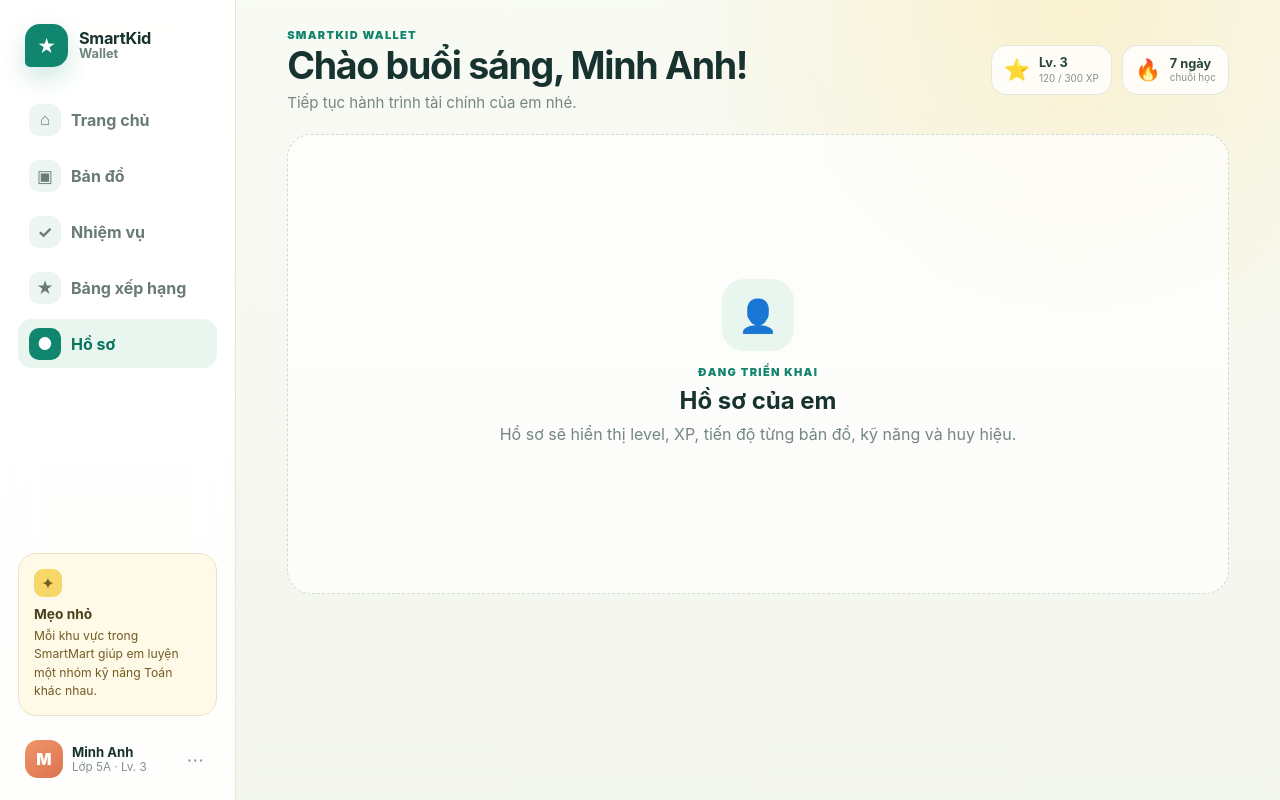
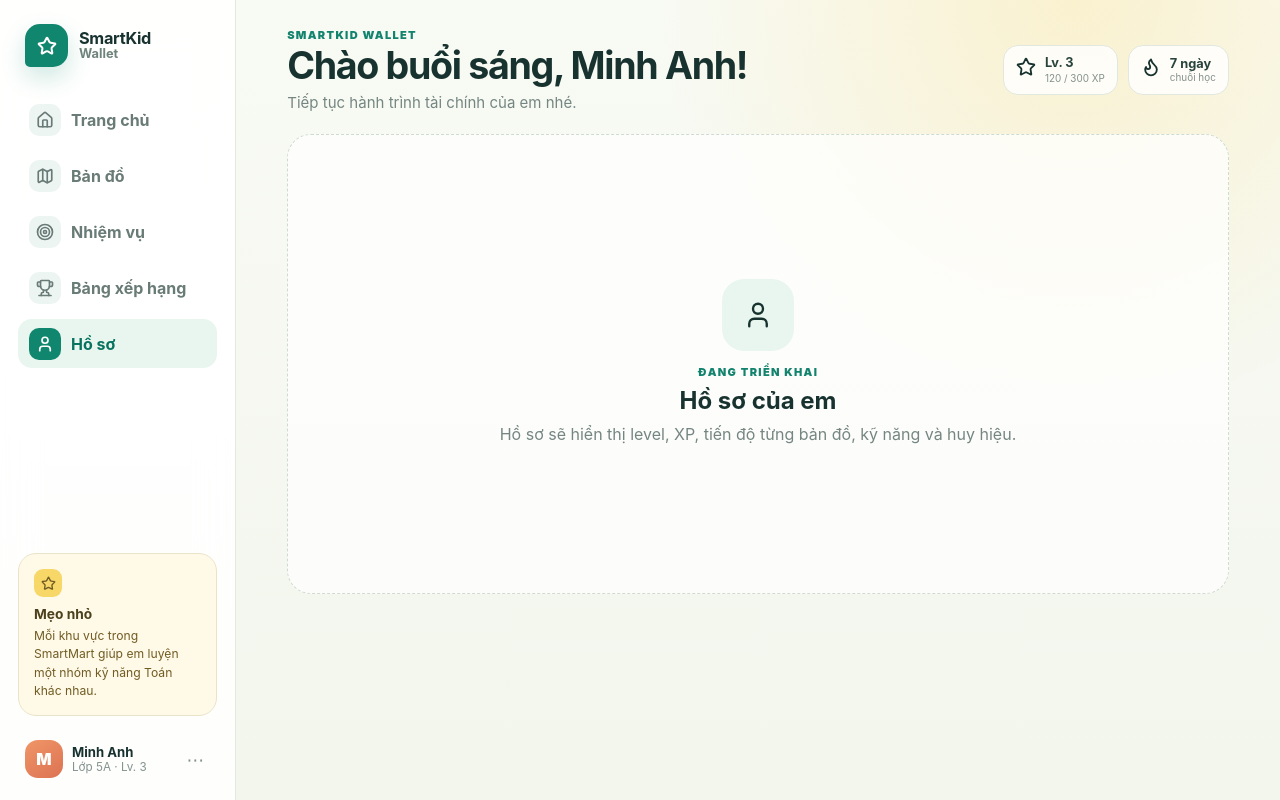
Before and after one commit to Loccao102/SmartKid-Wallet, a React (Vite) app: page / in a window 1280 px wide. Both pictures are taken after a click on the button "Mở hồ sơ". Built offline with nearby package versions, Linux system fonts and the light colour scheme.

Commit message:
refactor: replace student shell emoji icons with Lucide

```diff
--- a/src/App.tsx
+++ b/src/App.tsx
@@ -1,4 +1,14 @@
 import { useState } from 'react'
+import {
+  Flame,
+  Home,
+  Map,
+  Star,
+  Target,
+  Trophy,
+  User,
+  type LucideIcon,
+} from 'lucide-react'
 import { SmartMartScreen } from './features/smartmart/SmartMartScreen'
 import { WorldMapScreen } from './features/world/WorldMapScreen'
 
@@ -6,18 +16,52 @@ type StudentPage = 'home' | 'maps' | 'smartmart' | 'missions' | 'leaderboard' |
 
 const navItems: Array<{
   id: Exclude<StudentPage, 'smartmart'>
-  icon: string
+  icon: LucideIcon
   label: string
 }> = [
-  { id: 'home', icon: '⌂', label: 'Trang chủ' },
-  { id: 'maps', icon: '▣', label: 'Bản đồ' },
-  { id: 'missions', icon: '✓', label: 'Nhiệm vụ' },
-  { id: 'leaderboard', icon: '★', label: 'Bảng xếp hạng' },
-  { id: 'profile', icon: '●', label: 'Hồ sơ' },
+  { id: 'home', icon: Home, label: 'Trang chủ' },
+  { id: 'maps', icon: Map, label: 'Bản đồ' },
+  { id: 'missions', icon: Target, label: 'Nhiệm vụ' },
+  { id: 'leaderboard', icon: Trophy, label: 'Bảng xếp hạng' },
+  { id: 'profile', icon: User, label: 'Hồ sơ' },
 ]
 
-function NavIcon({ children }: { children: string }) {
-  return <span className="nav-icon" aria-hidden="true">{children}</span>
+const placeholderContent: Record<
+  Exclude<StudentPage, 'maps' | 'smartmart'>,
+  { icon: LucideIcon; title: string; description: string }
+> = {
+  home: {
+    icon: Home,
+    title: 'Trang chủ SmartKid',
+    description:
+      'Màn tổng quan hành trình, nhiệm vụ gần nhất và gợi ý tiếp tục sẽ được triển khai ở bước tiếp theo.',
+  },
+  missions: {
+    icon: Target,
+    title: 'Nhiệm vụ',
+    description:
+      'Mission sẽ là các bài vận dụng thực tế trong thế giới SmartMart, không phải danh sách câu hỏi.',
+  },
+  leaderboard: {
+    icon: Trophy,
+    title: 'Bảng xếp hạng',
+    description:
+      'Bảng xếp hạng sẽ ưu tiên độ chính xác, nhiệm vụ hoàn thành, chuỗi học và thử thách chuẩn hóa.',
+  },
+  profile: {
+    icon: User,
+    title: 'Hồ sơ của em',
+    description:
+      'Hồ sơ sẽ hiển thị level, XP, tiến độ từng bản đồ, kỹ năng và huy hiệu.',
+  },
+}
+
+function NavIcon({ icon: Icon }: { icon: LucideIcon }) {
+  return (
+    <span className="nav-icon" aria-hidden="true">
+      <Icon size={18} strokeWidth={2.25} />
+    </span>
+  )
 }
 
 function PlaceholderScreen({
@@ -25,36 +69,14 @@ function PlaceholderScreen({
 }: {
   page: Exclude<StudentPage, 'maps' | 'smartmart'>
 }) {
-  const content = {
-    home: {
-      icon: '🏠',
-      title: 'Trang chủ SmartKid',
-      description:
-        'Màn tổng quan hành trình, nhiệm vụ gần nhất và gợi ý tiếp tục sẽ được triển khai ở bước tiếp theo.',
-    },
-    missions: {
-      icon: '🎯',
-      title: 'Nhiệm vụ',
-      description:
-        'Mission sẽ là các bài vận dụng thực tế trong thế giới SmartMart, không phải danh sách câu hỏi.',
-    },
-    leaderboard: {
-      icon: '🏆',
-      title: 'Bảng xếp hạng',
-      description:
-        'Bảng xếp hạng sẽ ưu tiên độ chính xác, nhiệm vụ hoàn thành, chuỗi học và thử thách chuẩn hóa.',
-    },
-    profile: {
-      icon: '👤',
-      title: 'Hồ sơ của em',
-      description:
-        'Hồ sơ sẽ hiển thị level, XP, tiến độ từng bản đồ, kỹ năng và huy hiệu.',
-    },
-  }[page]
+  const content = placeholderContent[page]
+  const Icon = content.icon
 
   return (
     <section className="placeholder-screen">
-      <span className="placeholder-icon" aria-hidden="true">{content.icon}</span>
+      <span className="placeholder-icon" aria-hidden="true">
+        <Icon size={30} strokeWidth={1.9} />
+      </span>
       <p className="page-kicker">ĐANG TRIỂN KHAI</p>
       <h1>{content.title}</h1>
       <p>{content.description}</p>
@@ -70,7 +92,9 @@ export function App() {
     <div className="app-shell">
       <aside className="student-sidebar">
         <div className="brand-lockup">
-          <div className="brand-symbol">★</div>
+          <div className="brand-symbol" aria-hidden="true">
+            <Star size={20} strokeWidth={2.4} />
+          </div>
           <div className="brand-copy">
             <strong>SmartKid</strong>
             <span>Wallet</span>
@@ -87,14 +111,16 @@ export function App() {
               aria-current={activeNavPage === item.id ? 'page' : undefined}
               onClick={() => setPage(item.id)}
             >
-              <NavIcon>{item.icon}</NavIcon>
+              <NavIcon icon={item.icon} />
               <span>{item.label}</span>
             </button>
           ))}
         </nav>
 
         <div className="sidebar-tip">
-          <span className="tip-spark">✦</span>
+          <span className="tip-spark" aria-hidden="true">
+            <Star size={15} strokeWidth={2.2} />
+          </span>
           <strong>Mẹo nhỏ</strong>
           <p>Mỗi khu vực trong SmartMart giúp em luyện một nhóm kỹ năng Toán khác nhau.</p>
         </div>
@@ -121,14 +147,18 @@ export function App() {
 
           <div className="header-actions">
             <div className="level-pill">
-              <span aria-hidden="true">⭐</span>
+              <span aria-hidden="true">
+                <Star size={20} strokeWidth={2.2} />
+              </span>
               <div>
                 <strong>Lv. 3</strong>
                 <small>120 / 300 XP</small>
               </div>
             </div>
             <div className="streak-pill">
-              <span aria-hidden="true">🔥</span>
+              <span aria-hidden="true">
+                <Flame size={20} strokeWidth={2.2} />
+              </span>
               <div>
                 <strong>7 ngày</strong>
                 <small>chuỗi học</small>
```
